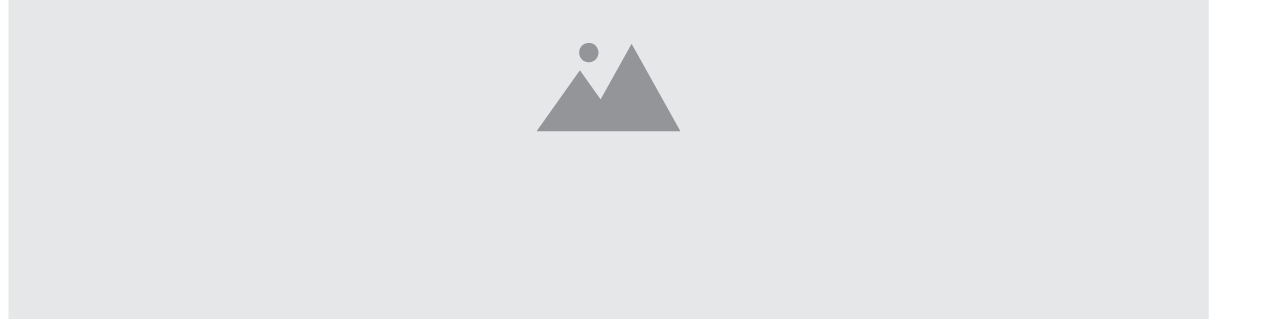
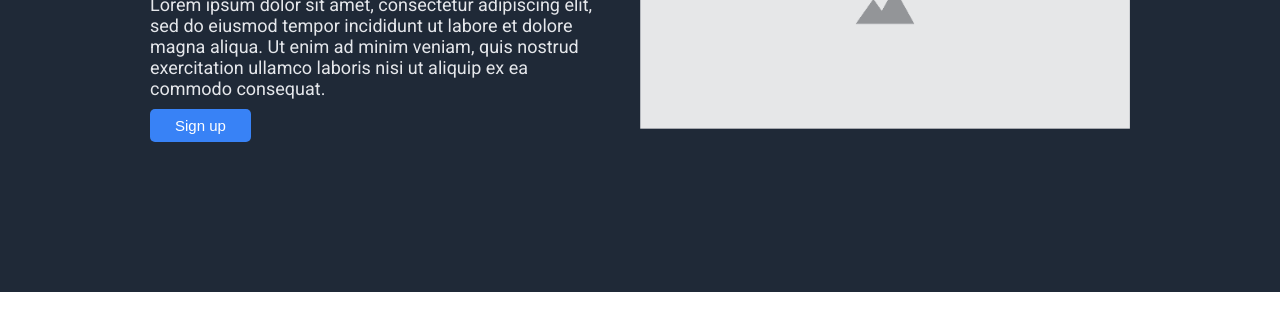
Before and after one commit to ldls1998/landing-page, a plain HTML site: page index.html in a window 1280 px wide. Shown: the part 356-675 px from the top of the page. Drawn offline with Linux system fonts and the light colour scheme; files that its build step writes are made by us from their sources; the site is published under a folder, as on GitHub Pages, so addresses that start at the root find nothing.

Commit message:
Update index.html

```diff
--- a/index.html
+++ b/index.html
@@ -4,7 +4,7 @@
     <meta charset="UTF-8" />
     <meta http-equiv="X-UA-Compatible" content="IE=edge" />
     <meta name="viewport" content="width=device-width, initial-scale=1.0" />
-    <link rel="stylesheet" href="/css/style.css" />
+    <link href = "style.css" rel = "stylesheet">
     <link rel="preconnect" href="https://fonts.googleapis.com" />
     <link rel="preconnect" href="https://fonts.gstatic.com" crossorigin />
     <link
```
